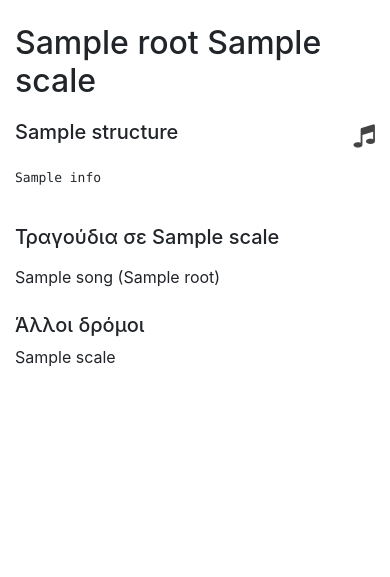
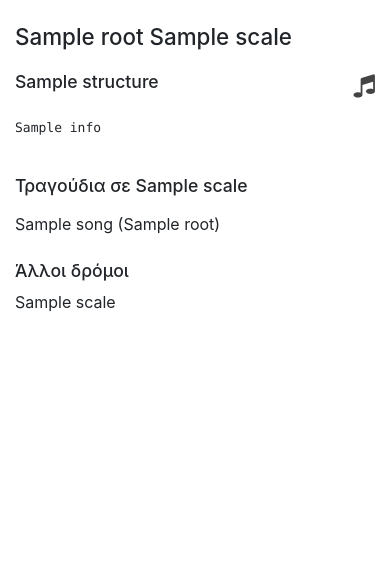
Before and after one commit to forkbong/buzuki, a Python web app: template buzuki/templates/scale.html in a window 390 px wide. Shown: the part 56-633 px from the top of the page. Run offline with Jinja, Linux system fonts and the light colour scheme; the template is opened without the code that fills it: most values are stand-ins (such as "Sample title", 1, 10 or a date in 2020); some libraries are stand-ins or nearby versions.

Commit message:
Lower header sizes on mobile

```diff
--- a/buzuki/static/style.css
+++ b/buzuki/static/style.css
@@ -37,6 +37,14 @@
 }
 
 @media (max-width: 700px) {
+  h2 {
+    font-size: 1.4rem;
+  }
+
+  h5 {
+    font-size: 1.1rem;
+  }
+
   pre {
     line-height: 15px;
     font-size: 13px;
```
